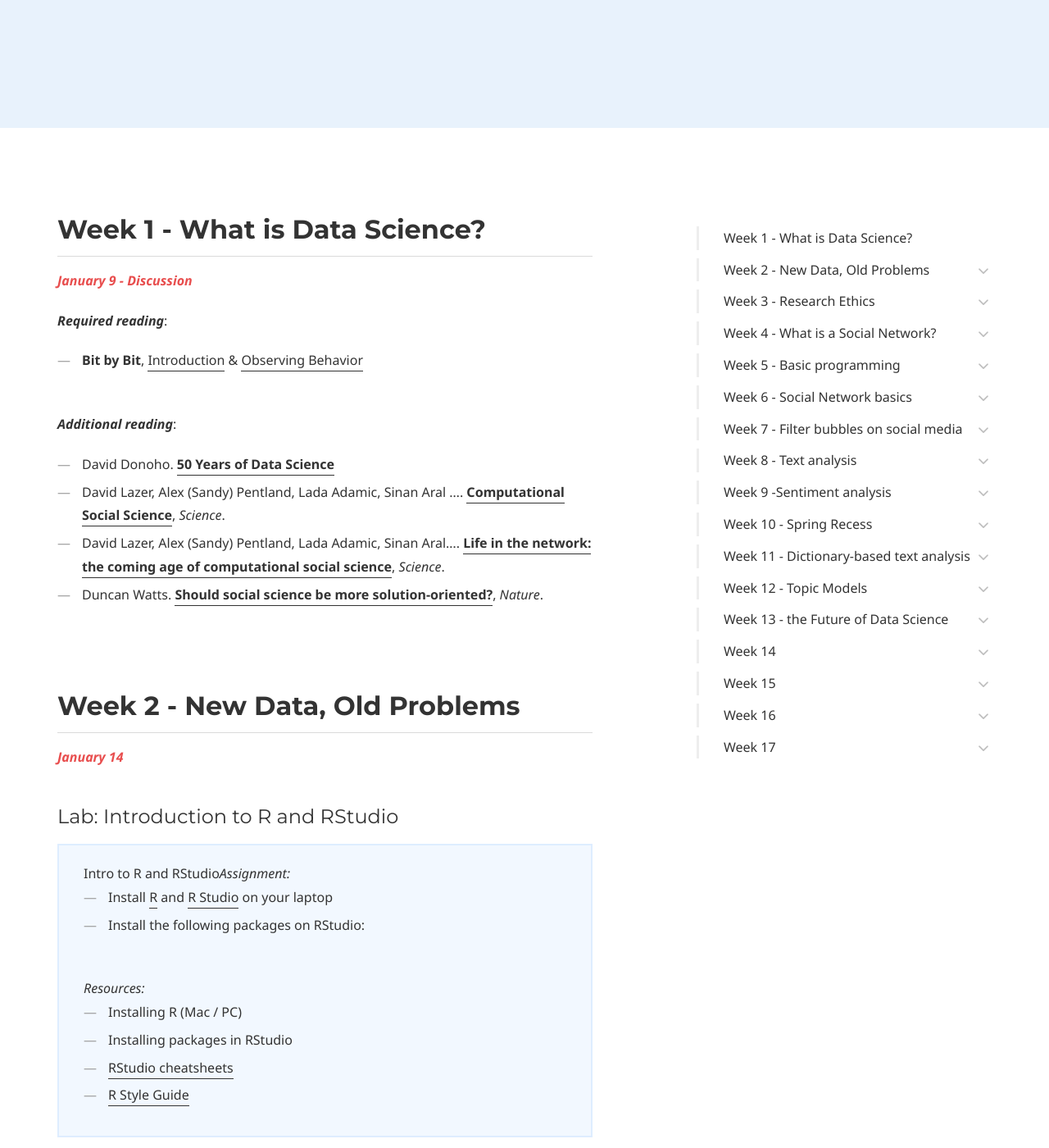
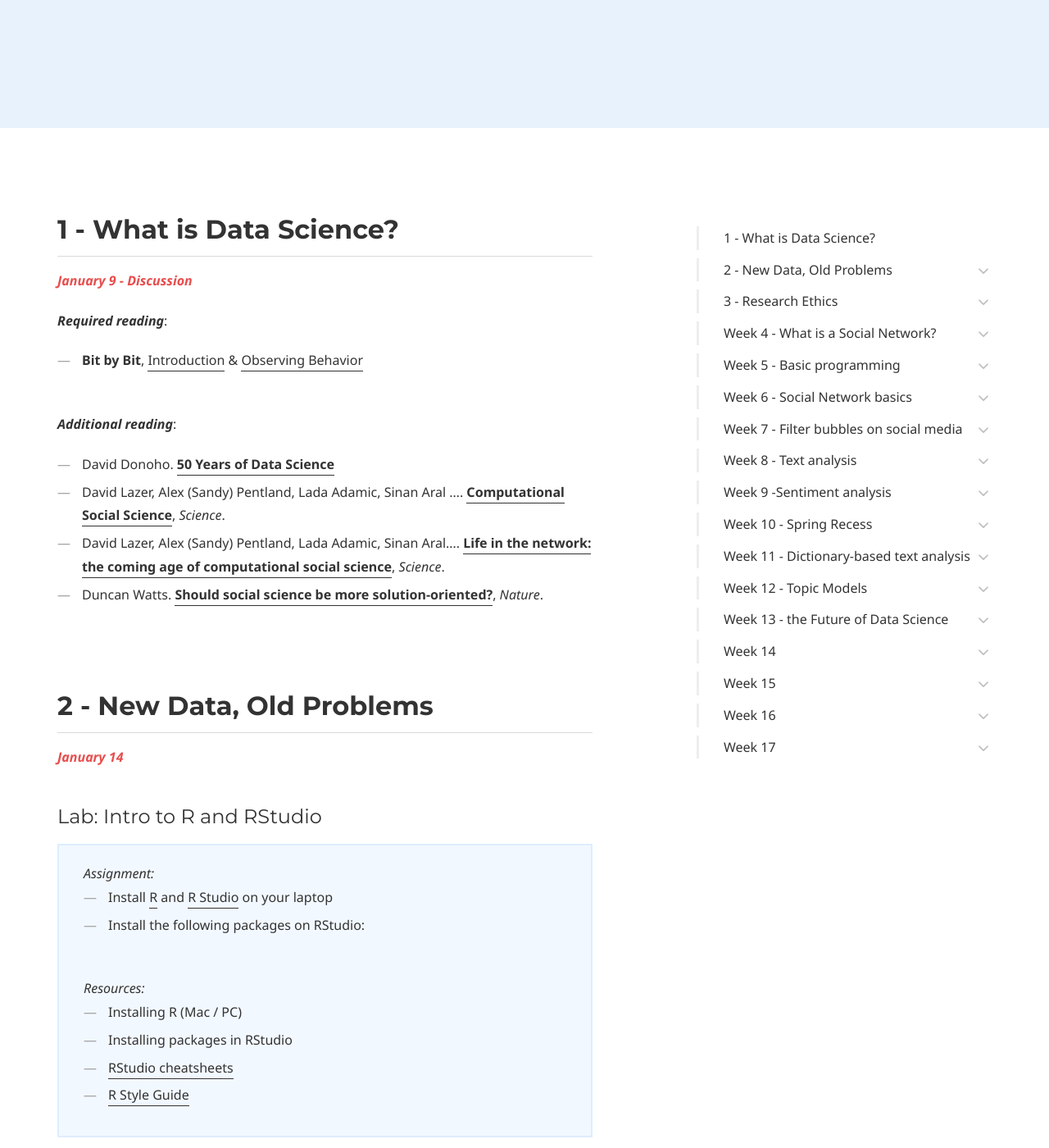
Before and after one commit to dssoc/dssoc.github.io, a Jekyll site: the page built from schedule.md, in a window 1280 px wide and 1400 px high, scrolled down 379 px. Shown: the whole window at 82% size. Built offline with Jekyll 4.4.1, drawn with Linux system fonts in a browser that asks for light colours; some web fonts are replaced; some of the changed text lies outside the part shown.

Commit message:
update schedule

```diff
--- a/schedule.md
+++ b/schedule.md
@@ -20,7 +20,7 @@ page_nav:
         url: '/references'
 ---
 
-## Week 1 - What is Data Science?
+## 1 - What is Data Science?
 <b><i><font color="#E84E4E">January 9 - Discussion </font></i></b>
 
 ***Required reading***:
@@ -34,12 +34,12 @@ page_nav:
 - Duncan Watts. [**Should social science be more solution-oriented?**](https://www.nature.com/articles/s41562-016-0015), *Nature*.
 <br/><br/><br/>
 
-## Week 2 - New Data, Old Problems
+## 2 - New Data, Old Problems
 <b><i><font color="#E84E4E">January 14 </font></i></b>
 
-#### Lab: Introduction to R and RStudio
+#### Lab: Intro to R and RStudio
 <div class="callout callout--info">
-Intro to R and RStudio<i>Assignment:</i> <br/>
+<i>Assignment:</i> <br/>
 <ul>
 <li>Install <a href = "cloud.r-project.org">R</a> and <a href = "https://www.rstudio.com/">R Studio</a> on your laptop </li>
 <li>Install the following packages on RStudio: </li>
@@ -68,7 +68,7 @@ Intro to R and RStudio<i>Assignment:</i> <br/>
 - Joshua Blumenstock, Gabriel Cadamuro, & Robert On. [**Predicting Poverty and Wealth from Mobile Phone Data**](https://science.sciencemag.org/content/350/6264/1073), *Science*.
 <br/><br/><br/>
 
-## Week 3 - Research Ethics
+## 3 - Research Ethics
 <b><i><font color="#E84E4E">January 21</font></i></b>
 #### Lab: Data Wrangling
 <div class="callout callout--info">
```
